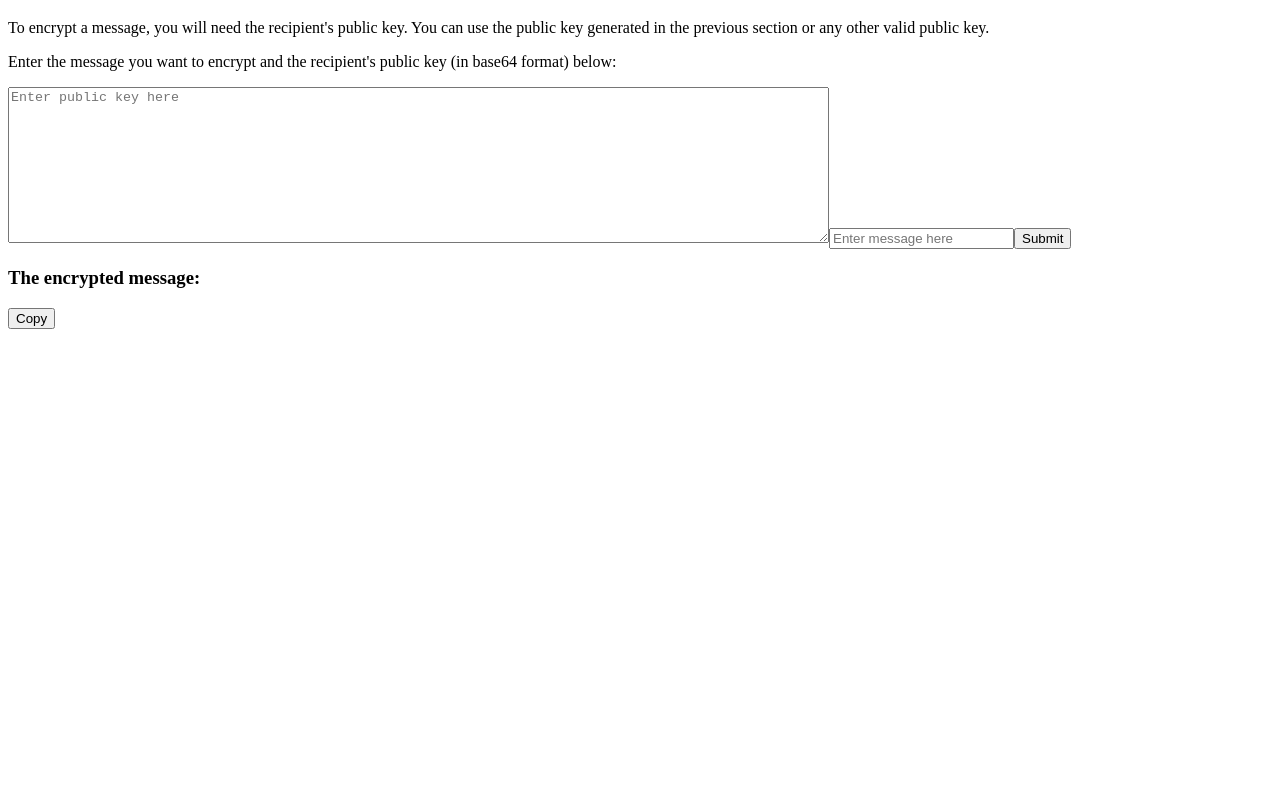
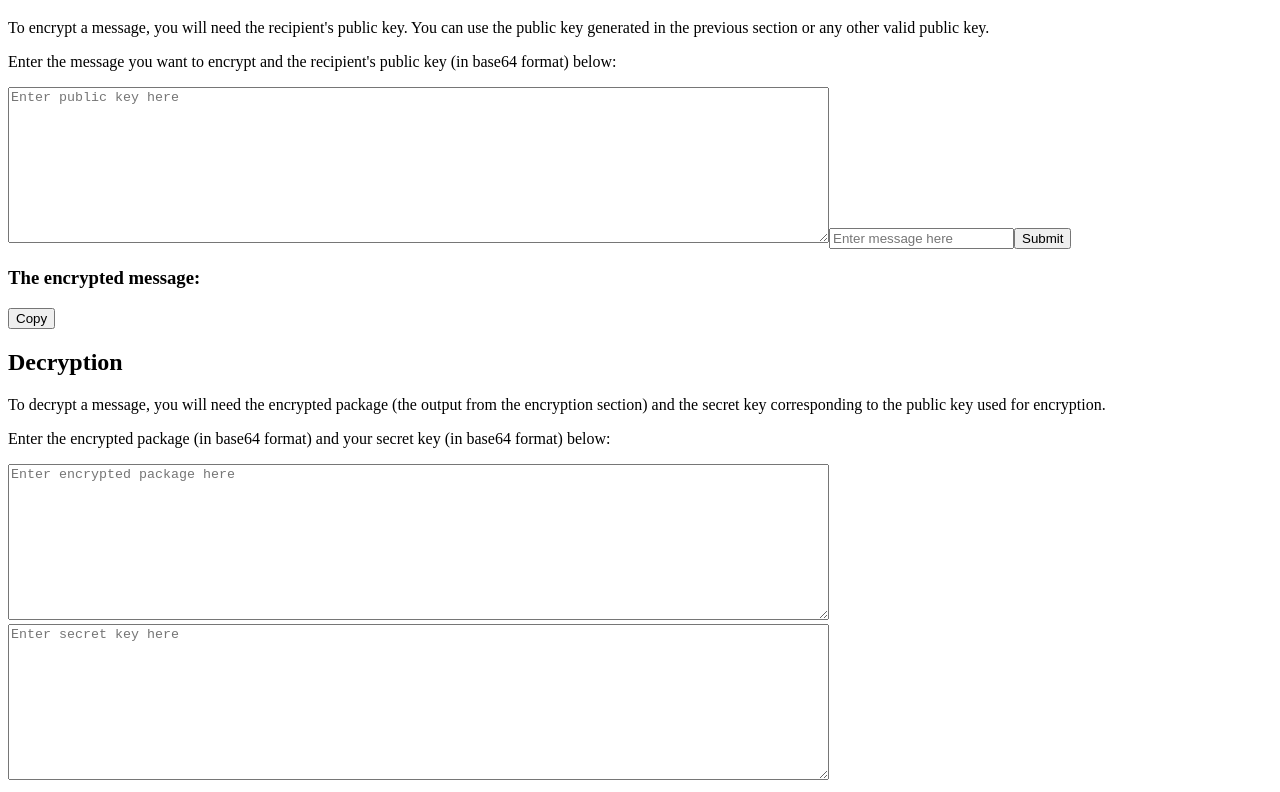
Before and after one commit to Stuart428/vpm, a React (Vite) app: page / in a window 1280 px wide. Shown: the part 324-1116 px from the top of the page. Before the commit the page ends 800 px from the top, so only its background shows below. Built offline with nearby package versions, Linux system fonts and the light colour scheme.

Commit message:
Add decryption functionality with input fields for encrypted package and secret key

```diff
--- a/src/App.tsx
+++ b/src/App.tsx
@@ -12,6 +12,8 @@ function App() {
   const [publicKeyIn, setPublicKeyIn] = useState<string>('');
   const [messageIn, setMessageIn] = useState<string>('');
   const [encryptedPackageOut, setEncryptedPackageOut] = useState<string>('');
+  const [encryptedPackageIn, setEncryptedPackageIn] = useState<string>('');
+  const [secretKeyIn, setSecretKeyIn] = useState<string>('');
 
 
   return (
@@ -73,6 +75,42 @@ onClick={() => {navigator.clipboard.writeText(secretKeyOut)}}> Copy</button>
         <button
 onClick={() => {navigator.clipboard.writeText(encryptedPackageOut)}}> Copy</button>
 
+      </div>
+      <div id="decryption">
+        <h2>Decryption</h2>
+        <p>To decrypt a message, you will need the encrypted package (the output from the encryption section) and the secret key corresponding to the public key used for encryption.</p>
+        <p>Enter the encrypted package (in base64 format) and your secret key (in base64 format) below:</p>
+        <form onSubmit={async (e) => {
+          e.preventDefault();
+          const secretKey = new Uint8Array(
+            Buffer.from(secretKeyIn, 'base64')
+          );
+          console.log("secretKey length:", secretKey.length);
+          console.log(secretKey);
+          console.log("secretKey length:", secretKeyIn.length);
+  console.log(secretKeyIn);
+          const encryptedPackageJson = Buffer.from(encryptedPackageIn, 'base64').toString('utf-8');
+          const encryptedPackage : encryptedPackage = JSON.parse(encryptedPackageJson);
+          const decryptedPackage : decryptedPackage = await vgpDecrypt(encryptedPackage, secretKey);
+          alert("Decrypted message: " + decryptedPackage.message);
+
+
+          }}>
+        <textarea
+  value={encryptedPackageIn}
+  onChange={(event) => setEncryptedPackageIn(event.target.value)}
+  placeholder="Enter encrypted package here"
+  rows={10}
+  cols={100}
+/>
+<textarea
+  value={secretKeyIn}
+  onChange={(event) => setSecretKeyIn(event.target.value)}
+  placeholder="Enter secret key here"
+  rows={10}
+  cols={100}
+/>
+        </form>
       </div>
 
     </>
```
